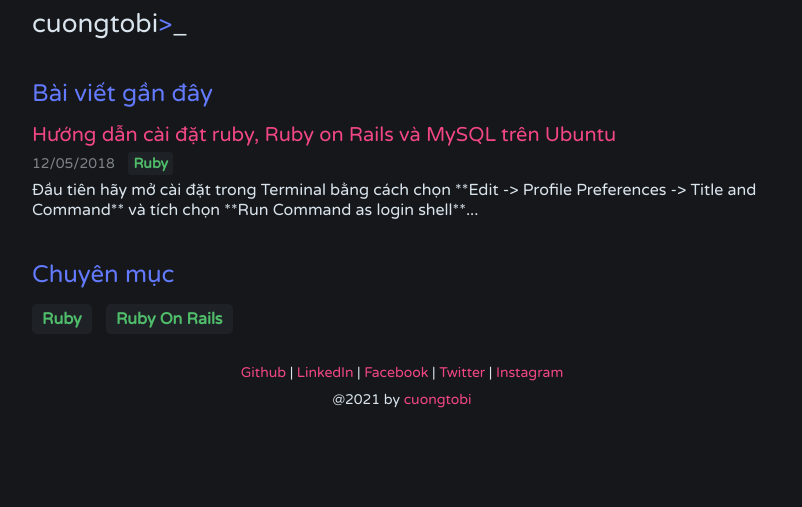
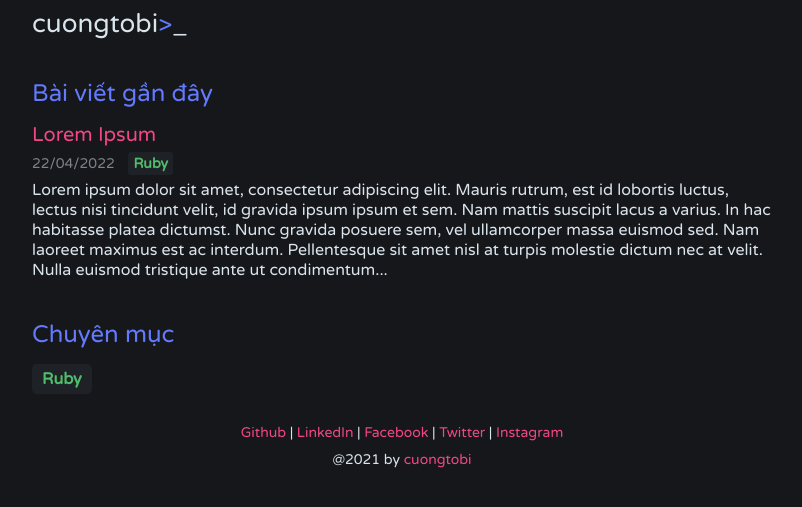
Before and after one commit to cuongtobi/cuongtobi.github.io, a Jekyll site: the page built from index.html, in a window 1280 px wide. Shown: the top 507 px of the page, without its empty margins (238-1040 px from the left). Built offline with Jekyll 4.4.1, drawn with Linux system fonts in a browser that asks for light colours; the list of posts is cut into pages by our own code.

```diff
--- a/Gemfile
+++ b/Gemfile
@@ -6,10 +6,6 @@ gem "jekyll-paginate"
 gem "github-pages"
 gem "jekyll-sitemap"
 
-group :jekyll_plugins do
-  gem "jekyll-feed"
-end
-
 gem "tzinfo-data", platforms: [:mingw, :mswin, :x64_mingw, :jruby]
 
 gem "wdm", "~> 0.1.0" if Gem.win_platform?
--- a/_config.yml
+++ b/_config.yml
@@ -10,6 +10,5 @@ paginate_path: "/page/:num"
 permalink: "/:title.html"
 markdown: kramdown
 plugins:
-  - jekyll-feed
   - jekyll-paginate
   - jekyll-sitemap
--- a/_posts/2018-05-12-huong-dan-cai-dat-ruby-ruby-on-rails-va-mysql-tren-ubuntu.md
+++ /dev/null
@@ -1,81 +0,0 @@
----
-layout: post
-title: Hướng dẫn cài đặt ruby, Ruby on Rails và MySQL trên Ubuntu
-date: 2018-05-12
-author: cuongtobi
-categories: ruby ruby-on-rails
-description: Đầu tiên hãy mở cài đặt trong Terminal bằng cách chọn **Edit -> Profile Preferences -> Title and Command** và tích chọn **Run Command as login shell**...
----
-- [1. Setup Terminal](#1-setup-terminal)
-- [2. Cài đặt Ruby](#2-cài-đặt-ruby)
-- [3. Cài đặt Rails](#3-cài-đặt-rails)
-- [4. Cài đặt MySQL](#4-cài-đặt-mysql)
-
-Chào anh em hôm nay mình sẽ hướng dẫn anh em cách cài đặt Ruby, Ruby on Rails và MySQL trên hệ điều hành Linux/Ubuntu
-
-![Ruby](https://cdn.iconicjob.vn/prod/wp-content/uploads/2019/06/11144136/lap-trinh-vien-ruby-can-co-ky-nang-gi.jpg)
-
-### 1. Setup Terminal
-
-Đầu tiên hãy mở cài đặt trong Terminal bằng cách chọn **Edit -> Profile Preferences -> Title and Command** và tích chọn **Run Command as login shell**
-
-### 2. Cài đặt Ruby
-
-Cập nhật package ubuntu:
-{% highlight shell %}
-sudo apt-get update
-{% endhighlight %}
-
-Cài đặt curl:
-{% highlight shell %}
-sudo apt-get install curl
-{% endhighlight %}
-
-Cài đặt một số dependencies cho Ruby:
-
-{% highlight shell %}
-sudo apt-get install zlib1g-dev build-essential libssl-dev libreadline-dev libyaml-dev libsqlite3-dev sqlite3 libxml2-dev libxslt1-dev libcurl4-openssl-dev python-software-properties libffi-dev
-{% endhighlight %}
-
-Cài đặt RVM, Ruby và phiên bản mặc định:
-{% highlight shell %}
-sudo apt-get install libgdbm-dev libncurses5-dev automake libtool bison libffi-dev
-{% endhighlight %}
-
-{% highlight shell %}
-gpg --keyserver hkp://keys.gnupg.net --recv-keys 409B6B1796C275462A1703113804BB82D39DC0E3
-{% endhighlight %}
-
-{% highlight shell %}
-curl -sSL https://get.rvm.io | bash -s stable
-{% endhighlight %}
-
-{% highlight shell %}
-source ~/.rvm/scripts/rvm
-{% endhighlight %}
-
-{% highlight shell %}
-rvm install 2.4.2
-{% endhighlight %}
-
-{% highlight shell %}
-rvm use 2.4.2 --default
-{% endhighlight %}
-
-{% highlight shell %}
-ruby -v
-{% endhighlight %}
-
-### 3. Cài đặt Rails
-{% highlight shell %}
-gem install rails --version 5.1.4 --no-ri --no-rdoc
-{% endhighlight %}
-
-{% highlight shell %}
-rails -v
-{% endhighlight %}
-
-### 4. Cài đặt MySQL
-{% highlight shell %}
-sudo apt-get install mysql-server mysql-client libmysqlclient-dev
-{% endhighlight %}
--- /dev/null
+++ b/_posts/2022-04-22-lorem-ipsum.md
@@ -0,0 +1,31 @@
+---
+layout: post
+title: Lorem Ipsum
+date: 2022-04-22
+author: cuongtobi
+categories: ruby
+description: Lorem ipsum dolor sit amet, consectetur adipiscing elit. Mauris rutrum, est id lobortis luctus, lectus nisi tincidunt velit, id gravida ipsum ipsum et sem. Nam mattis suscipit lacus a varius. In hac habitasse platea dictumst. Nunc gravida posuere sem, vel ullamcorper massa euismod sed. Nam laoreet maximus est ac interdum. Pellentesque sit amet nisl at turpis molestie dictum nec at velit. Nulla euismod tristique ante ut condimentum...
+---
+Lorem ipsum dolor sit amet, consectetur adipiscing elit. Mauris rutrum, est id lobortis luctus, lectus nisi tincidunt velit, id gravida ipsum ipsum et sem. Nam mattis suscipit lacus a varius. In hac habitasse platea dictumst. Nunc gravida posuere sem, vel ullamcorper massa euismod sed. Nam laoreet maximus est ac interdum. Pellentesque sit amet nisl at turpis molestie dictum nec at velit. Nulla euismod tristique ante ut condimentum.
+
+Interdum et malesuada fames ac ante ipsum primis in faucibus. Duis pharetra nulla vitae tortor iaculis dapibus. Sed tincidunt velit in consectetur sollicitudin. Vestibulum imperdiet lorem a leo ultricies, id cursus odio suscipit. Sed a tortor ut nisl euismod facilisis et interdum lorem. Phasellus lacinia, dolor id tristique lacinia, dolor erat dignissim dolor, eget hendrerit nunc risus et augue. Fusce ut porttitor mi. Sed venenatis condimentum mauris, non tristique lorem ornare ut. Phasellus fermentum neque erat. Quisque a neque sit amet nisi sagittis iaculis id et dui. Aliquam ullamcorper euismod blandit. Nullam ut eleifend odio. Etiam euismod ut tellus vitae posuere. Ut commodo magna risus, in dapibus urna tempor in. Maecenas fringilla vel dolor a faucibus.
+
+Etiam mollis egestas vehicula. Morbi auctor, purus eget fermentum pulvinar, mi ante malesuada sapien, ut tincidunt enim orci ut odio. Proin arcu risus, laoreet congue lorem nec, porta bibendum est. Vestibulum imperdiet, tellus in semper tempor, neque mauris consequat neque, luctus rhoncus justo enim pulvinar massa. Vestibulum ante ipsum primis in faucibus orci luctus et ultrices posuere cubilia curae; Nullam nec elit efficitur, mattis urna tempor, vestibulum ligula. Sed scelerisque lorem magna, id commodo ex dictum eget. Mauris vehicula elit in purus semper tristique. Etiam bibendum enim at commodo bibendum. Integer ultricies magna justo, eu facilisis dolor maximus at. Etiam sagittis bibendum odio, id ullamcorper risus vestibulum a.
+
+Quisque efficitur mi enim, suscipit iaculis dui porttitor vitae. Morbi eu vehicula magna, vitae cursus erat. Maecenas consequat orci a eros posuere, eu aliquam mi ultricies. Ut ac ante sit amet neque posuere pretium. Integer et arcu vulputate, porttitor sem quis, tincidunt nisi. In hac habitasse platea dictumst. Aliquam sit amet luctus nulla. Curabitur a ligula ut nunc blandit congue ut vel elit. Nullam ut sollicitudin leo. Sed eu leo maximus, bibendum diam a, interdum turpis. Nunc lacus elit, dapibus non dolor non, faucibus dapibus nisi. Sed tortor massa, venenatis ut ex vitae, cursus ullamcorper odio.
+
+Donec vestibulum velit dictum pellentesque facilisis. Suspendisse accumsan, est vitae venenatis aliquet, sapien velit tempor libero, ac semper justo massa non neque. Phasellus pulvinar tincidunt urna, ac mattis tellus consequat nec. Vivamus dapibus posuere maximus. Vestibulum blandit quam purus. Morbi ut dignissim dolor, quis malesuada eros. Maecenas ut lorem lacus. Aliquam gravida magna a dui sodales, a malesuada ipsum varius. Praesent eget ipsum sit amet lorem sodales efficitur. In scelerisque urna molestie ante sodales lobortis.
+
+{% highlight javascript %}
+window.addEventListener('DOMContentLoaded', function () {
+    window.focus();
+
+    window.addEventListener('blur', function () {
+        setTimeout(function () {
+            if (document.activeElement.tagName === 'IFRAME') {
+                console.log('clicked');
+            }
+        });
+    });
+});
+{% endhighlight %}
```
Also changed, not shown: feed.xml (added, +24 -0 lines).
